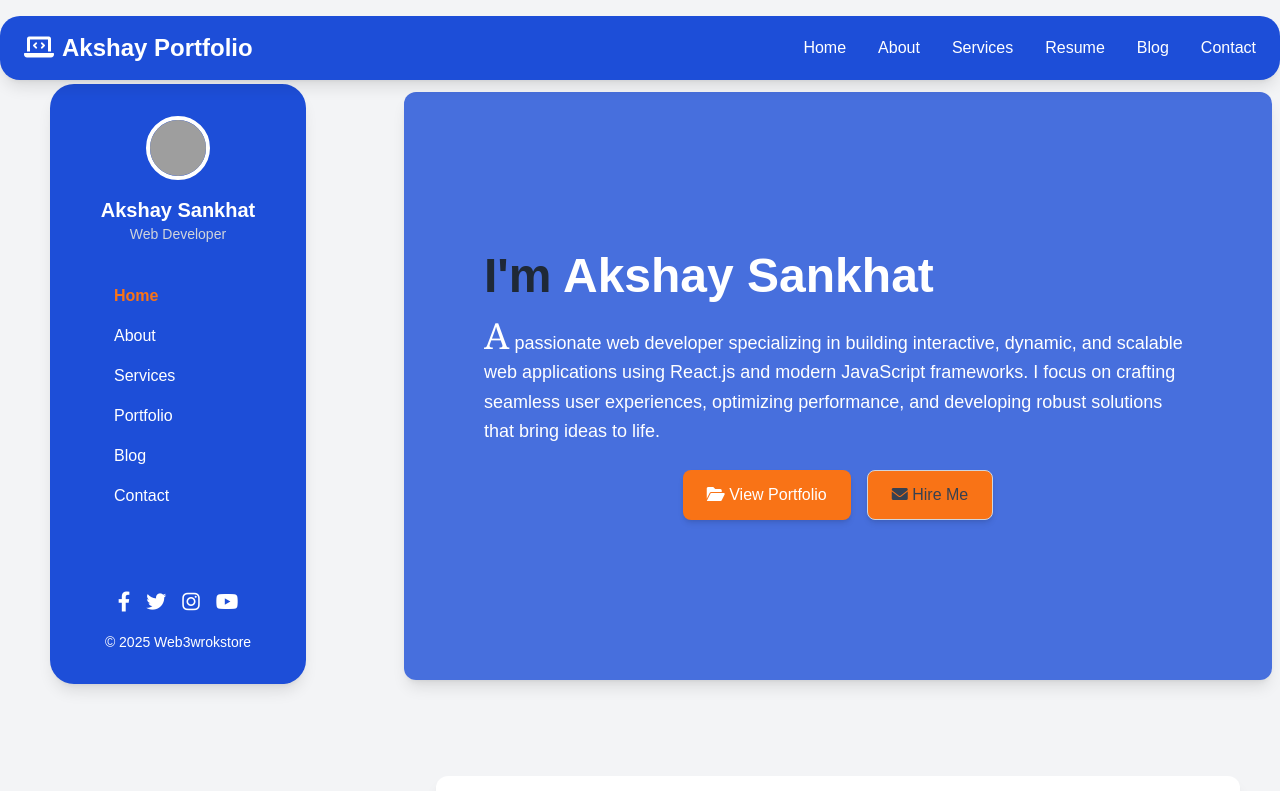
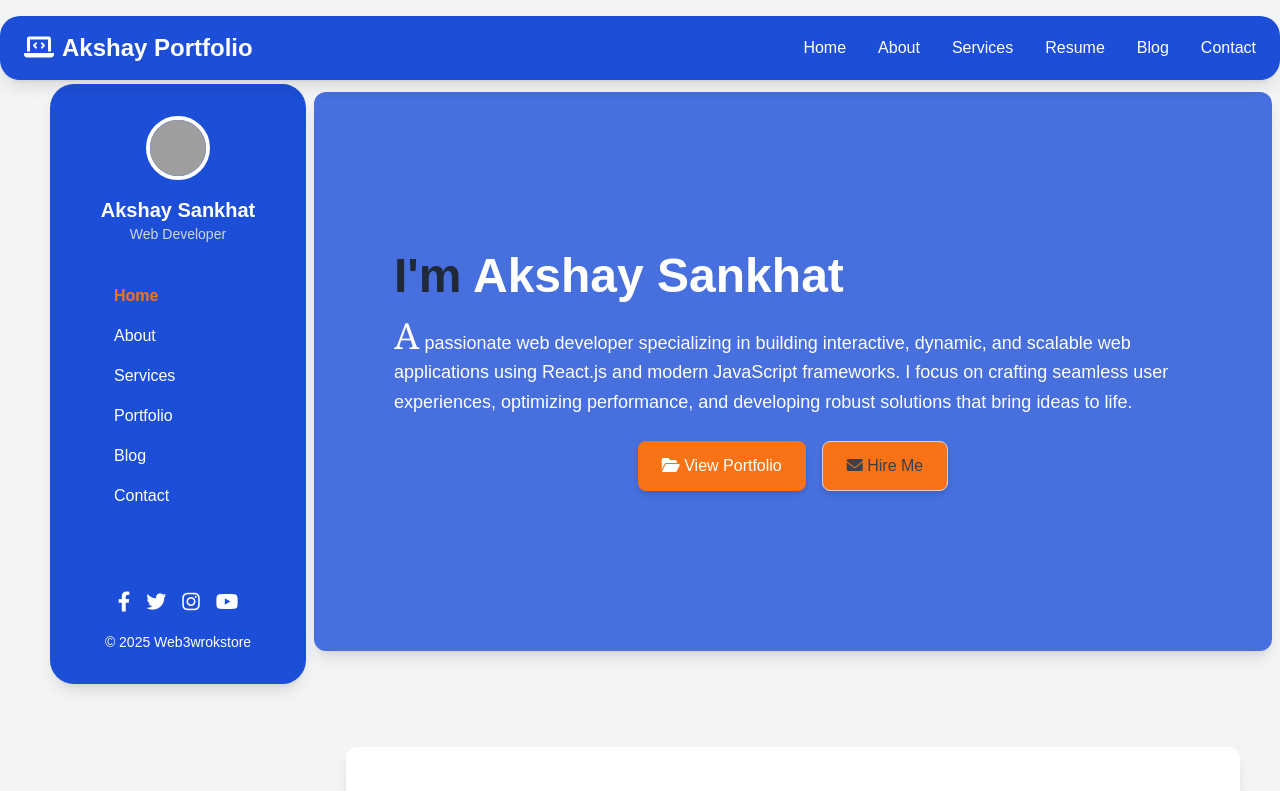
Before and after one commit to Alven5683/Personal-Portfolio, a Next.js app: page / in a window 1280 px wide. Shown: the top 791 px of the page. Built offline with nearby package versions, Linux system fonts and the light colour scheme; grey boxes are pictures that could not be loaded.

Commit message:
Update page.tsx

```diff
--- a/src/app/page.tsx
+++ b/src/app/page.tsx
@@ -121,7 +121,8 @@ export default function Home() {
         {/* Right Sidebar */}
 
         {/* Main Content */}
-        <main className="lg:w-[70%] w-full pl-5 p-2 lg:ml-[30%]">
+        <main className="lg:w-[calc(80%-50px)] w-full p-2 lg:ml-[calc(20%+50px)]">
+
           {/* Home Section */}
           <section
             id="home"
```
